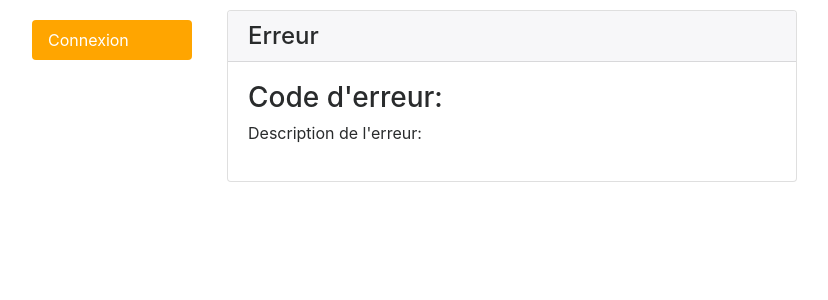
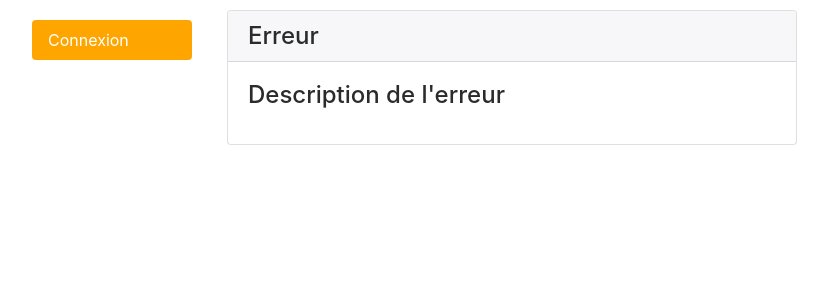
Before and after one commit to WinXaito/ac-user-site, a Python web app: template templates/error.html in a window 1280 px wide. Shown: the part 101-401 px from the top of the page, without its empty margins (228-1056 px from the left). Run offline with Jinja, Linux system fonts and the light colour scheme; the template is opened without the code that fills it, so the values that code supplies are empty; some libraries are stand-ins or nearby versions.

Commit message:
Add custom error page

```diff
--- a/blueprints/auth.py
+++ b/blueprints/auth.py
@@ -7,7 +7,6 @@ auth = Blueprint('auth', __name__)
 
 @auth.route('/login', methods=['GET', 'POST'])
 def login():
-    print(request.method)
     if request.method == 'POST':
         username = request.form['username']
         password = request.form['password']
--- a/templates/error.html
+++ b/templates/error.html
@@ -2,10 +2,15 @@
 
 {% block article %}
     <div class="card">
-        <h4 class="card-header">Erreur</h4>
+        <h4 class="card-header">Erreur {{ error_code }}</h4>
         <div class="card-block">
-            <h3>Code d'erreur: {{ error_code }}</h3>
-            <p>Description de l'erreur: {{ error_content }}</p>
+            <h4>Description de l'erreur</h4>
+            <p>{{ error_content }}</p>
+
+            {% if error_detail %}
+                <h4>Détail de l'erreur (Anglais)</h4>
+                <p>{{ error_detail }}</p>
+            {% endif %}
         </div>
     </div>
 {% endblock %}
--- a/utils/decorators.py
+++ b/utils/decorators.py
@@ -1,4 +1,4 @@
-from flask import session, request, redirect, url_for, render_template
+from flask import session, request, redirect, url_for, abort
 from functools import wraps
 
 
@@ -15,6 +15,6 @@ def admin_required(f):
     @wraps(f)
     def decorated_function(*args, **kwargs):
         if 'logged' not in session or not session['logged'] or session['grade'] != 4:
-            return render_template('error.html', error_code=403, error_content="Vous n'avez pas accès à cette page")
+            abort(403)
         return f(*args, **kwargs)
     return decorated_function
```
Also changed, not shown: app.py (+10 -0 lines).
